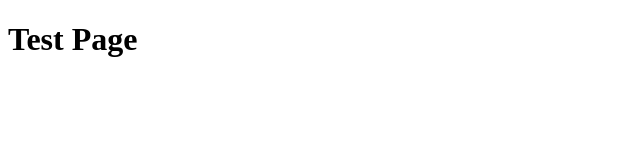
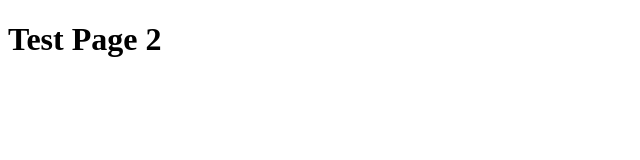
Before and after one commit to bradleydavidsmith/Simple-VS-Website-Project, a plain HTML site: page WebApplication1/HtmlPage1.html in a window 1280 px wide. Shown: the full height of the page, 0-640 px from the left. Drawn offline with Linux system fonts and the light colour scheme.

Commit message:
Change to heading

```diff
--- a/WebApplication1/HtmlPage1.html
+++ b/WebApplication1/HtmlPage1.html
@@ -5,6 +5,6 @@
 	<meta charset="utf-8" />
 </head>
 <body>
-    <h1>Test Page</h1>
+    <h1>Test Page 2</h1>
 </body>
 </html>
```
